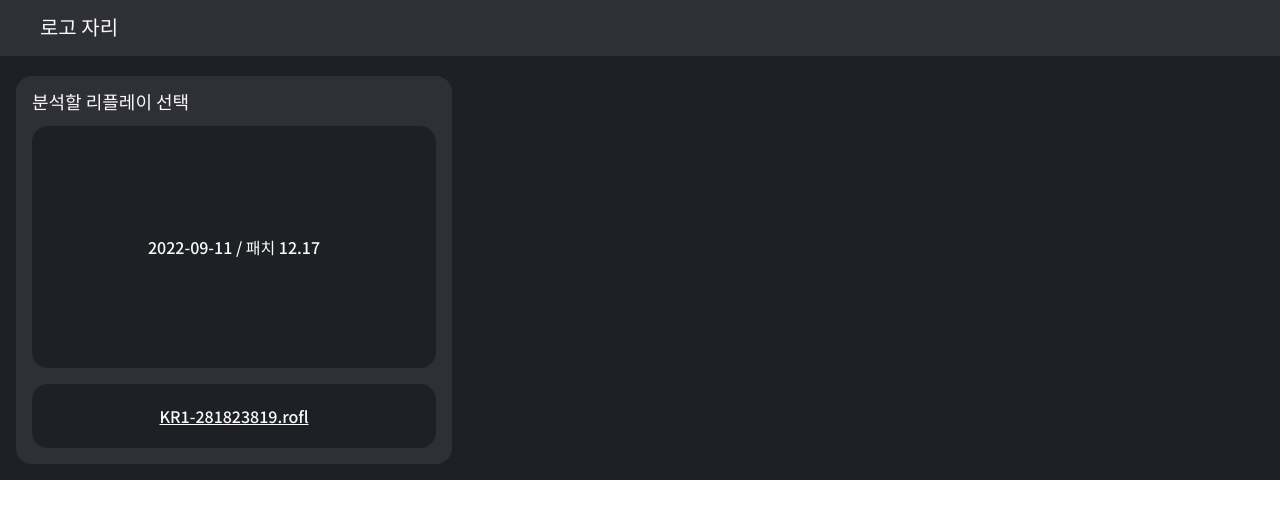
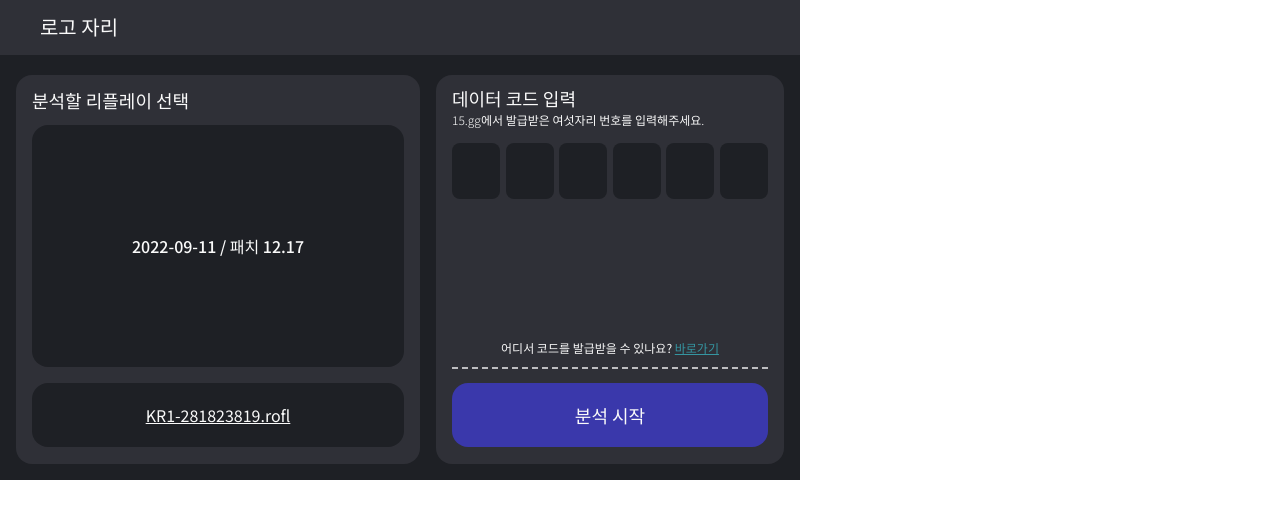
Before and after one commit to fifteen-GG/15GG_Client, a React (Create React App) app in the folder DataNashor/app/: page / in a window 1280 px wide. Shown: the top 518 px of the page. Built offline with nearby package versions, Linux system fonts and the light colour scheme.

Commit message:
feat: Add code input layout

```diff
--- a/DataNashor/app/src/App.tsx
+++ b/DataNashor/app/src/App.tsx
@@ -1,19 +1,23 @@
 import styled from "styled-components";
 import * as Palette from "./assets/colorPalette";
+import { CodeInput } from "./components/codeInput";
 import { Header } from "./components/header";
 import { ReplayInput } from "./components/replayInput";
 
 const AppWrapper = styled.div`
+  box-sizing: border-box;
   display: flex;
   flex-direction: column;
   background-color: ${Palette.NASHOR_BLACK_100};
   height: 480px;
+  width: 800px;
 `;
 
 const ContentWrapper = styled.div`
+  box-sizing: border-box;
   display: flex;
-  flex-direction: row;
-  height: 390px;
+  height: 430px;
+  width: 800px;
   padding: 16px;
   padding-top: 20px;
 `;
@@ -24,6 +28,7 @@ const App = () => {
       <Header />
       <ContentWrapper>
         <ReplayInput />
+        <CodeInput />
       </ContentWrapper>
     </AppWrapper>
   );
--- /dev/null
+++ b/DataNashor/app/src/components/codeInput/CodeInputField.tsx
@@ -0,0 +1,29 @@
+import { ChangeEvent, useState } from "react";
+import { CodeInputFieldWrapper, InputField } from "./styles/codeInputField.s";
+
+export const CodeInputField = () => {
+  const [code, setCode] = useState<string[]>(["", "", "", "", "", ""]);
+
+  const handleInput = (e: ChangeEvent<HTMLInputElement>, index: number) => {
+    let updatedCode = [...code];
+    updatedCode[index] = e.target.value;
+    setCode(updatedCode);
+  };
+
+  return (
+    <CodeInputFieldWrapper>
+      {code.map((_, i) => {
+        return (
+          <InputField
+            maxLength={1}
+            key={i}
+            value={code[i]}
+            onChange={(e) => {
+              handleInput(e, i);
+            }}
+          />
+        );
+      })}
+    </CodeInputFieldWrapper>
+  );
+};
--- /dev/null
+++ b/DataNashor/app/src/components/codeInput/index.tsx
@@ -0,0 +1,29 @@
+import { CodeInputField } from "./CodeInputField";
+import {
+  CodeHelpLink,
+  CodeHelpMsg,
+  CodeInputHeaderWrapper,
+  CodeInputMsg,
+  CodeInputWrapper,
+  StartAnalysisButton,
+} from "./styles/codeInput.s";
+
+const CodeInputHeader = () => {
+  return <CodeInputHeaderWrapper>데이터 코드 입력</CodeInputHeaderWrapper>;
+};
+
+export const CodeInput = () => {
+  return (
+    <CodeInputWrapper>
+      <CodeInputHeader />
+      <CodeInputMsg>
+        15.gg에서 발급받은 여섯자리 번호를 입력해주세요.
+      </CodeInputMsg>
+      <CodeInputField />
+      <CodeHelpMsg>
+        어디서 코드를 발급받을 수 있나요? <CodeHelpLink>바로가기</CodeHelpLink>
+      </CodeHelpMsg>
+      <StartAnalysisButton>분석 시작</StartAnalysisButton>
+    </CodeInputWrapper>
+  );
+};
--- /dev/null
+++ b/DataNashor/app/src/components/codeInput/styles/codeInput.s.tsx
@@ -0,0 +1,70 @@
+import styled from "styled-components";
+import * as Palette from "../../../assets/colorPalette";
+
+const CodeInputWrapper = styled.div`
+  box-sizing: border-box;
+  display: flex;
+  width: 348px;
+  flex-direction: column;
+  border-radius: 16px;
+  background-color: ${Palette.NASHOR_GRAY};
+  padding: 0px 16px 0px 16px;
+`;
+
+const CodeInputHeaderWrapper = styled.div`
+  box-sizing: border-box;
+  padding: 16px 0 10px 0;
+  display: flex;
+  width: 100%;
+  height: 40px;
+  align-items: center;
+  color: ${Palette.NASHOR_WHITE};
+  font-size: 18px;
+  font-weight: 400;
+`;
+
+const CodeInputMsg = styled.div`
+  display: flex;
+  color: ${Palette.NASHOR_WHITE};
+  height: 12px;
+  font-size: 12px;
+  line-height: 0.8;
+  font-weight: 300;
+`;
+const CodeHelpMsg = styled.div`
+  display: flex;
+  height: 12px;
+  font-size: 12px;
+  justify-content: center;
+  color: ${Palette.NASHOR_WHITE};
+  white-space: pre-wrap;
+  line-height: 0.8;
+  padding-bottom: 12px;
+  border-bottom: 2px dashed;
+  border-color: #bdbdc0;
+`;
+const CodeHelpLink = styled.u`
+  color: ${Palette.NASHOR_TURQ_LINKS};
+`;
+
+const StartAnalysisButton = styled.div`
+  display: flex;
+  background-color: ${Palette.NASHOR_BLUE_PRIMARY};
+  color: ${Palette.NASHOR_WHITE};
+  height: 64px;
+  margin-top: 14px;
+  justify-content: center;
+  align-items: center;
+  font-size: 18px;
+  font-weight: 500;
+  border-radius: 16px;
+`;
+
+export {
+  CodeInputHeaderWrapper,
+  CodeInputWrapper,
+  CodeInputMsg,
+  CodeHelpMsg,
+  CodeHelpLink,
+  StartAnalysisButton,
+};
--- /dev/null
+++ b/DataNashor/app/src/components/codeInput/styles/codeInputField.s.tsx
@@ -0,0 +1,34 @@
+import styled from "styled-components";
+import * as Palette from "../../../assets/colorPalette";
+
+const CodeInputFieldWrapper = styled.div`
+  box-sizing: border-box;
+  display: flex;
+  width: 100%;
+  height: 216px;
+  color: ${Palette.NASHOR_WHITE};
+  padding-top: 16px;
+  font-size: 18px;
+  font-weight: 500;
+  justify-content: space-between;
+`;
+
+const InputField = styled.input`
+  box-sizing: border-box;
+  display: flex;
+  width: 48px;
+  height: 56px;
+  font-size: 24px;
+  justify-content: center;
+  text-align: center;
+  align-items: center;
+  color: ${Palette.NASHOR_WHITE};
+  font-weight: 300;
+  border: 0px;
+  border-radius: 8px;
+  outline: 0;
+  background-color: ${Palette.NASHOR_BLACK_100};
+  font-family: "SUIT";
+`;
+
+export { CodeInputFieldWrapper, InputField };
--- a/DataNashor/app/src/components/replayInput/styles/replayFileName.s.tsx
+++ b/DataNashor/app/src/components/replayInput/styles/replayFileName.s.tsx
@@ -11,7 +11,7 @@ const ReplayFileNameWrapper = styled.div`
   align-items: center;
   color: ${Palette.NASHOR_WHITE};
   font-size: 16px;
-  font-weight: 500;
+  font-weight: 400;
 `;
 
 export { ReplayFileNameWrapper };
--- a/DataNashor/app/src/components/replayInput/styles/replayInput.s.tsx
+++ b/DataNashor/app/src/components/replayInput/styles/replayInput.s.tsx
@@ -2,22 +2,26 @@ import styled from "styled-components";
 import * as Palette from "../../../assets/colorPalette";
 
 const ReplayInputWrapper = styled.div`
+  box-sizing: border-box;
   display: flex;
   width: 404px;
+  margin-right: 16px; // TODO Fix CSS
   flex-direction: column;
   border-radius: 16px;
   background-color: ${Palette.NASHOR_GRAY};
-  padding: 0px 16px 0px 16px;
+  padding: 0px 16px;
 `;
 
 const ReplayInputHeader = styled.div`
+  box-sizing: border-box;
+  padding: 16px 0;
   display: flex;
   width: 100%;
   height: 50px;
   align-items: center;
   color: ${Palette.NASHOR_WHITE};
   font-size: 18px;
-  font-weight: 500;
+  font-weight: 400;
 `;
 
 export { ReplayInputWrapper, ReplayInputHeader };
```
